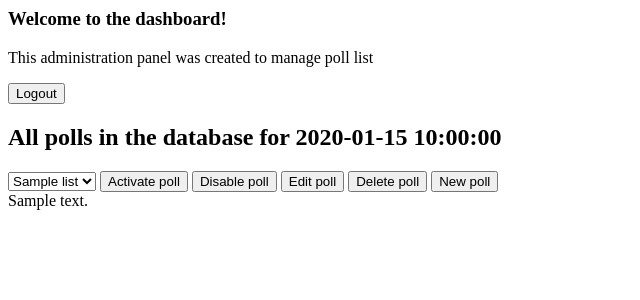
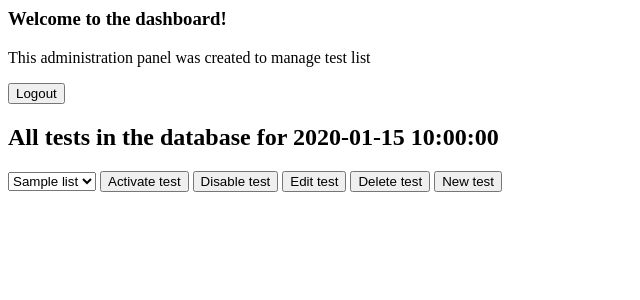
Before and after one commit to boomerfreeman/poll, a PHP site: template view/adminpanel.php in a window 1280 px wide. Shown: the top 300 px of the page, without its empty margins (0-640 px from the left). Run offline with PHP 8.4, Linux system fonts and the light colour scheme; the template is opened without the code that fills it: most values are stand-ins (such as "Sample title", 1, 10 or a date in 2020); some libraries are stand-ins or nearby versions.

Commit message:
User panel done

```diff
--- /dev/null
+++ b/assets/js/admin-helper.js
@@ -0,0 +1,94 @@
+$(document).ready(function () {
+
+    // Edit test menu counter
+    var edit_test = 0;
+
+    // Show editing test form
+    $(".edit-test-btn").on("click", function() {
+
+        if (edit_test >= 1) {
+            alert('Only one test can be edited at the same time');
+            return;
+        } else {
+
+            edit_test++;
+
+            var test_id = $(".test-list").val();
+
+            $.ajax({
+                url: $(location).attr("protocol") + "//" + $(location).attr("hostname") + "/ajax/",
+                method: "post",
+                dataType: "json",
+                data: "test=" + test_id,
+
+                success: function (data) {
+                    $(".edit-test-menu").append('<div class="edit-test-btns"><input class="send-btn" type="submit" name="edit" value="Edit this test"><input class="cancel-edit-btn" type="button" value="Cancel"></div><br>');
+                    $(".edit-test-menu").append('Question: <input type="text" name="question" value="' + data[0]["question"] + '"> ');
+
+                    $.each(data, function(key, value) {
+                        $(".edit-test-menu").append('Answer: <input type="text" name="answer[]" value="' + value["answer"] + '"> ');
+                        $(".edit-test-menu").append('Is correct? <select class="test-list-edit_' + key + '" name="correct[]"><option value="0">No</option><option value="1">Yes</option></select><br>');
+
+                        $(".test-list-edit_" + key).val(value["correct"]);
+                    });
+
+                    // Hide editing test form
+                    $(".cancel-edit-btn").on("click", function() {
+                        edit_test--;
+                        $(".edit-test-menu").fadeOut("slow").empty();
+                    });
+                }
+            });
+
+            $(".edit-test-menu").fadeIn("slow");
+        }
+    });
+
+    // New test menu counter
+    var new_test = 0;
+
+    // Show new test adding form
+    $(".new-test-btn").on("click", function() {
+
+        if (new_test >= 1) {
+            alert('Finish with this test first');
+            return;
+        } else {
+
+            new_test++;
+
+            // Answer block default value
+            var new_answer = 1;
+
+            $(".new-test-menu").append('<input class="send-btn" type="submit" name="add" value="Add new test"><input class="new-answer-btn" type="button" value="New answer"><input class="cancel-new-btn" type="button" value="Cancel">');
+            $(".new-test-menu").append('<div class="new-test-main">Question: <input class="question" type="text" name="question"> Answer: <input class="answer" type="text" name="answer[]"> Is correct? <select name="correct[]"><option value="0">No</option><option value="1">Yes</option></select></div>');
+            $(".new-test-menu").append('<div class="new-answer"></div>');
+
+            // Create new answer block with limit of 5 rows
+            $(".new-answer-btn").on("click", function() {
+
+                if (new_answer < 5) {
+
+                    new_answer++;
+
+                    $(".new-answer").append('Answer: <input type="text" name="answer[]"> ');
+                    $(".new-answer").append('Is correct? <select name="correct[]"><option value="0">No</option><option value="1">Yes</option></select><br>');
+                } else {
+                    alert("Maximum 5 rows allowed");
+                    return;
+                }
+            });
+
+            // Hide new test adding form
+            $(".cancel-new-btn").on("click", function() {
+                new_test--;
+                $(".new-test-menu").fadeOut("slow").empty();
+            });
+
+            $(".new-test-menu").fadeIn("slow");
+        }
+    });
+
+    // Hide message in 2 seconds
+    $(".msg").fadeOut(2000);
+});
--- a/assets/js/poll-helper.js
+++ /dev/null
@@ -1,91 +0,0 @@
-$(document).ready(function () {
-
-    // Edit poll menu counter
-    var edit_poll = 0;
-
-    // Show editing poll form
-    $(".edit-poll-btn").on("click", function() {
-
-        if (edit_poll >= 1) {
-            alert('Only one poll can be edited at the same time');
-            return;
-        } else {
-
-            edit_poll++;
-
-            var poll_id = $(".poll-list").val();
-
-            $.ajax({
-                url: $(location).attr("protocol") + "//" + $(location).attr("hostname") + "/ajax/",
-                method: "post",
-                dataType: "json",
-                data: "poll=" + poll_id,
-
-                success: function (data) {
-                    $(".edit-poll-menu").append('<div class="edit-poll-btns"><input class="send-btn" type="submit" name="edit" value="Edit this poll"><input class="cancel-edit-btn" type="button" value="Cancel"></div><br>');
-                    $(".edit-poll-menu").append('Question: <input type="text" name="question" value="' + data[0]["question"] + '"> ');
-
-                    $.each(data, function(key, value) {
-                        $(".edit-poll-menu").append('Answer: <input type="text" name="answer[]" value="' + value["answer"] + '"> ');
-                        $(".edit-poll-menu").append('Is correct? <select class="poll-list-edit_' + key + '" name="correct[]"><option value="0">No</option><option value="1">Yes</option></select><br>');
-
-                        $(".poll-list-edit_" + key).val(value["correct"]);
-                    });
-
-                    // Hide editing poll form
-                    $(".cancel-edit-btn").on("click", function() {
-                        edit_poll--;
-                        $(".edit-poll-menu").fadeOut("slow").empty();
-                    });
-                }
-            });
-
-            $(".edit-poll-menu").fadeIn("slow");
-        }
-    });
-
-    // New poll menu counter
-    var new_poll = 0;
-
-    // Show new poll adding form
-    $(".new-poll-btn").on("click", function() {
-
-        if (new_poll >= 1) {
-            alert('Finish with this poll first');
-            return;
-        } else {
-
-            new_poll++;
-
-            // Answer block default value
-            var new_answer = 1;
-
-            $(".new-poll-menu").append('<input class="send-btn" type="submit" name="add" value="Add new poll"><input class="new-answer-btn" type="button" value="New answer"><input class="cancel-new-btn" type="button" value="Cancel">');
-            $(".new-poll-menu").append('<div class="new-poll-main">Question: <input class="question" type="text" name="question"> Answer: <input class="answer" type="text" name="answer[]"> Is correct? <select name="correct[]"><option value="0">No</option><option value="1">Yes</option></select></div>');
-            $(".new-poll-menu").append('<div class="new-answer"></div>');
-
-            // Create new answer block with limit of 5 rows
-            $(".new-answer-btn").on("click", function() {
-
-                if (new_answer < 5) {
-
-                    new_answer++;
-
-                    $(".new-answer").append('Answer: <input type="text" name="answer[]"> ');
-                    $(".new-answer").append('Is correct? <select name="correct[]"><option value="0">No</option><option value="1">Yes</option></select><br>');
-                } else {
-                    alert("Maximum 5 rows allowed");
-                    return;
-                }
-            });
-
-            // Hide new poll adding form
-            $(".cancel-new-btn").on("click", function() {
-                new_poll--;
-                $(".new-poll-menu").fadeOut("slow").empty();
-            });
-
-            $(".new-poll-menu").fadeIn("slow");
-        }
-    });
-});
--- a/config/config.php
+++ b/config/config.php
@@ -53,7 +53,7 @@ define('URL', URL_PROTOCOL . URL_DOMAIN . URL_SUB_FOLDER);
 define('DB_TYPE', 'mysql');
 define('DB_HOST', '127.0.0.1');
 define('DB_PORT', '3306'); // default 3306
-define('DB_NAME', 'poll');
+define('DB_NAME', 'test');
 define('DB_USER', 'root');
 define('DB_PASS', '');
 define('DB_CHARSET', 'utf8');
--- a/controller/ajax.php
+++ b/controller/ajax.php
@@ -9,11 +9,11 @@ class Ajax extends Controller
     {
         parent::__construct();
 
-        if (isset($_POST['poll'])) {
+        if (isset($_POST['test'])) {
 
-            $poll = htmlspecialchars($_POST['poll']);
+            $test = htmlspecialchars($_POST['test']);
 
-            echo json_encode($this->model->getPollData($poll));
+            echo json_encode($this->model->getTestData($test));
         }
     }
 }
--- a/controller/controller.php
+++ b/controller/controller.php
@@ -92,7 +92,7 @@ class Controller
     {
         session_start();
         session_destroy();
-        header("Location: http://poll/");
+        header('Location: ' . URL_PROTOCOL . URL_DOMAIN);
         exit;
     }
 }
--- a/controller/error.php
+++ b/controller/error.php
@@ -8,7 +8,7 @@ class Error
     public function __construct()
     {
         header("HTTP/1.0 404 Not Found");
-        echo '404';
+        echo 'Error #404';
         exit;
     }
 }
--- a/controller/login.php
+++ b/controller/login.php
@@ -21,11 +21,11 @@ class Login extends Controller
                 session_start();
                 $_SESSION['logged'] = true;
 
-                // Redirect user to administration panel if he has rights, otherwise redirect to polls
+                // Redirect user to administration panel if he has rights, otherwise redirect to tests
                 if ($this->model->checkAdminStatus($this->username)) {
-                    header("Location: http://" . $_SERVER['SERVER_NAME'] . '/adminpanel/');
+                    header('Location: ' . URL_PROTOCOL . URL_DOMAIN . '/adminpanel/');
                 } else {
-                    header("Location: http://" . $_SERVER['SERVER_NAME'] . '/choice/');
+                    header('Location: ' . URL_PROTOCOL . URL_DOMAIN . '/choice/');
                 }
 
             } else {
--- a/view/adminpanel.php
+++ b/view/adminpanel.php
@@ -1,27 +1,27 @@
     <body>
-        <form action="<?= 'http://' . $_SERVER['SERVER_NAME'] . '/adminpanel/' ?>" method="post">
+        <form action="<?= URL_PROTOCOL . URL_DOMAIN . '/adminpanel/' ?>" method="post">
             <div class="settings">
                 <h3>Welcome to the dashboard!</h3>
-                <p>This administration panel was created to manage poll list</p>
+                <p>This administration panel was created to manage test list</p>
                 <input type="submit" name="logout" value="Logout">
             </div>
-            <div class="polls">
-                <h2>All polls in the database for <?= $params['date'] ?></h2>
-                <select class="poll-list" name="poll">
-                <?php foreach ($params['list'] as $poll): ?>
-                    <option value="<?= $poll->question_id ?>"><?= $poll->question ?></option>
+            <div class="tests">
+                <h2>All tests in the database for <?= $params['date'] ?></h2>
+                <select class="test-list" name="test">
+                <?php foreach ($params['list'] as $test): ?>
+                    <option value="<?= $test->question_id ?>"><?= $test->question ?></option>
                 <?php endforeach ?>
                 </select>
-                <input type="submit" name="activate" value="Activate poll">
-                <input type="submit" name="disable" value="Disable poll">
-                <input class="edit-poll-btn" type="button" value="Edit poll">
-                <input type="submit" name="delete" value="Delete poll">
-                <input class="new-poll-btn" type="button" value="New poll">
-                <!-- Edit poll menu -->
-                <div class="edit-poll-menu"></div>
-                <!-- Add new poll menu -->
-                <div class="new-poll-menu"></div>
-                <div class="error">
+                <input type="submit" name="activate" value="Activate test">
+                <input type="submit" name="disable" value="Disable test">
+                <input class="edit-test-btn" type="button" value="Edit test">
+                <input type="submit" name="delete" value="Delete test">
+                <input class="new-test-btn" type="button" value="New test">
+                <!-- Edit test menu -->
+                <div class="edit-test-menu"></div>
+                <!-- Add new test menu -->
+                <div class="new-test-menu"></div>
+                <div class="msg">
                     <?php if (isset($params['message'])) {
                         echo $params['message'];
                     } ?>
@@ -29,5 +29,5 @@
             </div>
         </form>
         <script src="/assets/lib/jquery-1.11.3.min.js"></script>
-        <script src="/assets/js/poll-helper.js"></script>
+        <script src="/assets/js/admin-helper.js"></script>
     </body>
--- a/view/header.php
+++ b/view/header.php
@@ -4,6 +4,6 @@
         <meta charset="utf-8">
         <meta name="viewport" content="width=device-width, initial-scale=1, user-scalable=0">
         <meta http-equiv="X-UA-Compatible" content="IE=edge">
-        <title>Tests</title>
-        <link rel="stylesheet" href="http://<?= $_SERVER['SERVER_NAME'] ?>/assets/css/theme.css">
+        <title>Test-Life</title>
+        <link rel="stylesheet" href="/assets/css/theme.css">
     </head>
--- a/view/login.php
+++ b/view/login.php
@@ -1,5 +1,6 @@
     <body>
-        <form class="login" action="http://poll/login/" method="post">
+        <h2>Welcome! Welcome to Test-Life.<br>You have chosen, or been chosen, to visit one of our finest remaining subreddits.<br>Whether you are here to stay, or passing through on your way to parts unknown, welcome to Test-Life. It's safer here. &copy;</h2>
+        <form class="login" action="<?= URL_PROTOCOL . URL_DOMAIN . '/login/'?>" method="post">
             <label for="username">Username: </label>
             <input id="username" type="text" name="username" required>
             <label for="password">Password: </label>
```
Also changed, not shown: assets/css/theme.css (+33 -10 lines), assets/js/test-helper.js (added, +48 -0 lines), controller/adminpanel.php (+27 -27 lines), controller/choice.php (+28 -4 lines), model/model.php (+70 -28 lines), view/poll.php (deleted, +0 -18 lines), view/test.php (added, +22 -0 lines).
